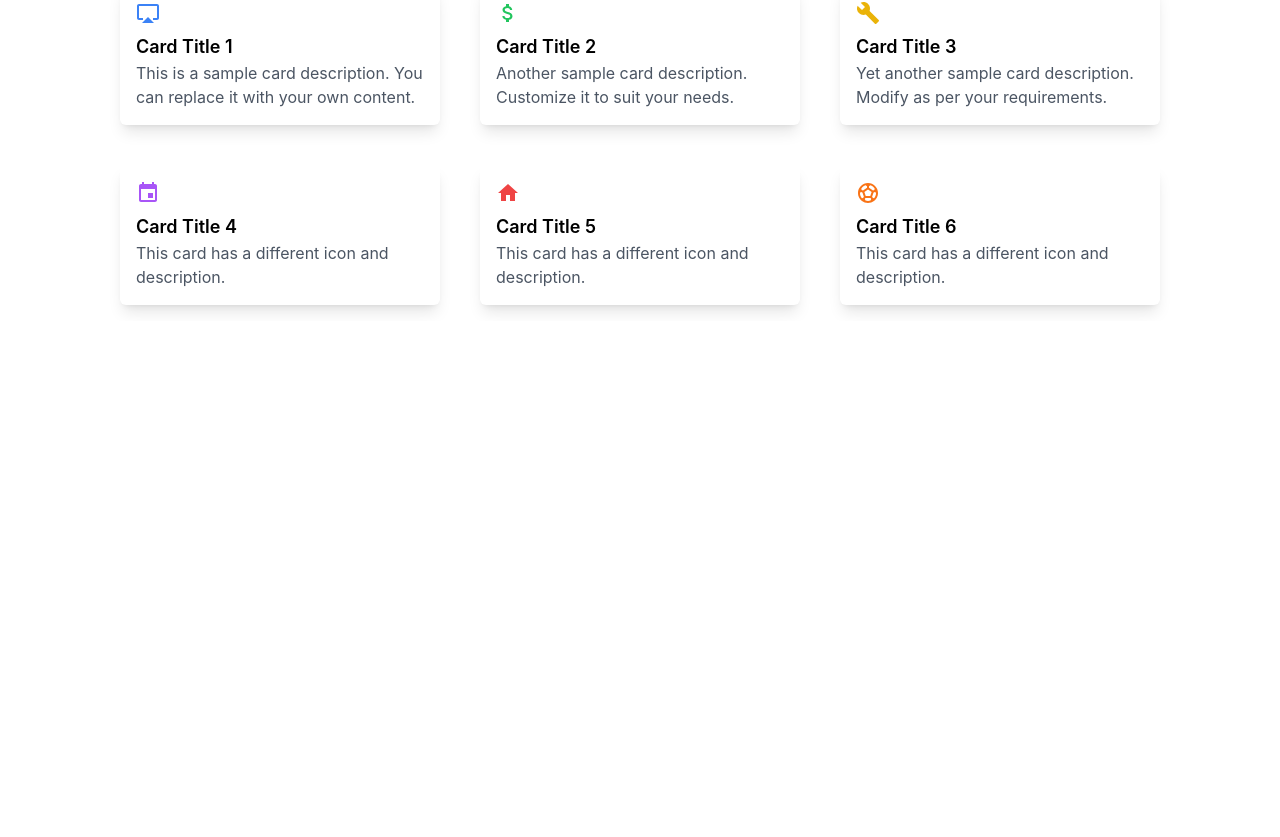
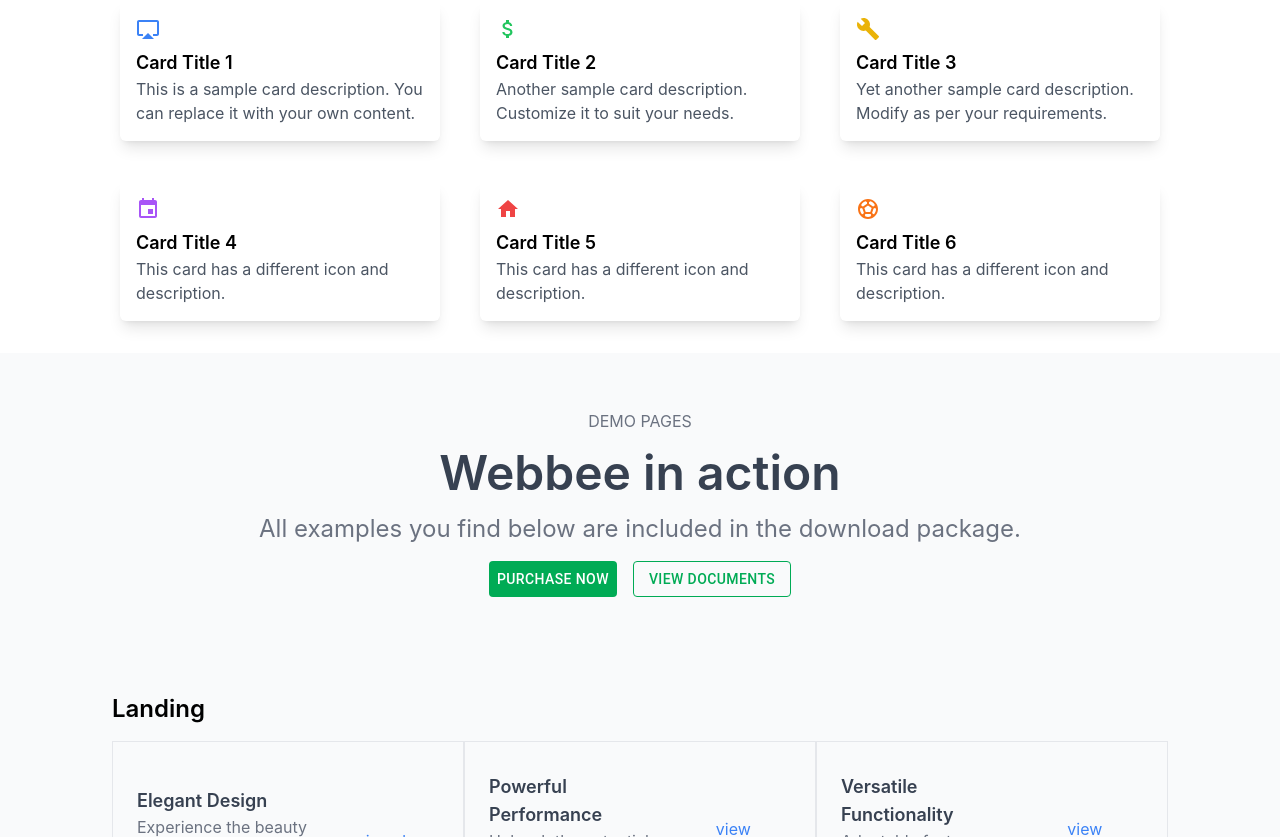
Before and after one commit to centum-world/mining-rig-portfolio, a React (Vite) app: page / in a window 1280 px wide. Shown: the part 1836-2673 px from the top of the page. Before the commit the page ends 2157 px from the top, so only its background shows below. Built offline with nearby package versions, Linux system fonts and the light colour scheme.

Commit message:
demo section reesponsive done

```diff
--- a/src/App.jsx
+++ b/src/App.jsx
@@ -1,7 +1,11 @@
-import React, { useState,useRef } from "react";
+import React, { useState, useRef } from "react";
 import { BrowserRouter as Router, Routes, Route } from "react-router-dom";
-import {animateScroll as scroll,Link as ScrollLink, Element } from "react-scroll";
-import ArrowUpwardOutlinedIcon from '@mui/icons-material/ArrowUpwardOutlined';
+import {
+  animateScroll as scroll,
+  Link as ScrollLink,
+  Element,
+} from "react-scroll";
+import ArrowUpwardOutlinedIcon from "@mui/icons-material/ArrowUpwardOutlined";
 import HomePage from "./pages/HomePage";
 import Heropage from "./pages/Heropage";
 import Header from "./common/Header";
@@ -11,13 +15,7 @@
 import Faq from "./pages/Faq";
 
 const App = () => {
-  const [isHeaderVisible, setIsHeaderVisible] = useState(true);
-  const bottomRef = useRef(null);
-
-
-  const handleScroll = () => {
-    setIsHeaderVisible(window.scrollY < 10);
-  };
+  const [isHeaderVisible] = useState(true);
 
   const scrollToTop = () => {
     scroll.scrollToTop();
@@ -25,7 +23,6 @@
 
   return (
     <Router>
-      <div className="flex flex-col min-h-screen" onScroll={handleScroll}>
       <div>
         <Header isVisible={isHeaderVisible} />
       </div>
@@ -43,14 +40,14 @@
         to="top"
         smooth={true}
         duration={500}
-          className={`fixed bottom-4 right-4 cursor-pointer ${isHeaderVisible ? "opacity-100" : "opacity-0"}`}
+        className={`fixed bottom-4 right-4 cursor-pointer ${
+          isHeaderVisible ? "opacity-100" : "opacity-0"
+        }`}
         onClick={scrollToTop}
       >
-         <ArrowUpwardOutlinedIcon/>
+        <ArrowUpwardOutlinedIcon />
       </ScrollLink>
       <Element name="top" className="d-none"></Element>
-      </div>
-
     </Router>
   );
 };
--- a/src/components/DemoSection.jsx
+++ b/src/components/DemoSection.jsx
@@ -15,14 +15,14 @@
   return (
     <div className="bg-gray-50 p-4">
       <div className="flex items-center justify-center flex-col space-y-4">
-        <div className="text-gray-500">DEMO PAGES</div>
-        <div className="text-gray-700 text-5xl font-semibold">
+        <div className="text-gray-500 pt-10 text-center">DEMO PAGES</div>
+        <div className="text-gray-700 md:text-5xl text-4xl font-semibold text-center">
           Webbee in action
         </div>
-        <div className="text-gray-500 text-2xl font-sans">
+        <div className="text-gray-500 md:text-2xl font-sans text-center">
           All examples you find below are included in the download package.
         </div>
-        <div className="flex gap-4">
+        <div className="flex md:flex-row flex-col  gap-4 md:w-auto w-full">
           <Button
             onClick={handleMenuClick}
             style={{
@@ -34,11 +34,12 @@
             Purchase now
           </Button>
           <Button
-            onClick={handleMenuClick}
+            variant="outlined"
+            onClick={() => {}}
             style={{
-              background: selectedColor,
+              borderColor: selectedColor,
               cursor: "pointer",
-              color: "white",
+              color: selectedColor,
             }}
           >
             View documents
@@ -46,10 +47,10 @@
         </div>
       </div>
       <div>
-        <Supporting />
+        <Landing />
       </div>
       <div>
-        <Landing />
+        <Supporting />
       </div>
     </div>
   );
--- a/src/components/HeroSection.jsx
+++ b/src/components/HeroSection.jsx
@@ -24,7 +24,7 @@
             Your Success, Our Priority: Join the journey to unparalleled success
             with the assurance of our unwavering commitment to your prosperity!
           </p>
-          <div className="flex md:flex-row flex-col gap-4">
+          <div className="flex md:flex-row flex-col gap-4 w-full">
             <Button
               onClick={() => {}}
               style={{
--- a/src/components/Landing.jsx
+++ b/src/components/Landing.jsx
@@ -2,7 +2,7 @@
 import { NavLink } from "react-router-dom";
 
 const Card = ({ title, description, linkText, linkTo }) => (
-  <div className="flex items-center justify-between border h-36 w-1/3 overflow-hidden">
+  <div className="flex items-center justify-between border h-36 md:w-1/3 w-full overflow-hidden">
     <div className="flex flex-col  p-6">
       <div className="text-lg font-semibold text-gray-700">{title}</div>
       <div className="text-base text-gray-500">{description}</div>
@@ -92,7 +92,7 @@
   ];
 
   return (
-    <div className="p-24">
+    <div className="md:p-24 pt-6">
       <div className="text-2xl font-semibold mb-4">Landing</div>
       <div className="flex flex-wrap">
         {cards.map((card, index) => (
--- a/src/components/Supporting.jsx
+++ b/src/components/Supporting.jsx
@@ -2,9 +2,9 @@
 import { NavLink } from "react-router-dom";
 
 const Card = ({ title, description, linkText, linkTo }) => (
-  <div className="flex items-center justify-between border h-36 w-1/3 overflow-hidden">
+  <div className="flex items-center justify-between border h-36 md:w-1/3 w-full overflow-hidden">
     <div className="flex flex-col  p-6">
-      <div className="text-lg font-semibold text-gray-700">{title}</div>
+      <div className="text-lg  font-semibold text-gray-700">{title}</div>
       <div className="text-base text-gray-500">{description}</div>
     </div>
     <div className="flex items-center justify-center p-6">
@@ -93,9 +93,9 @@
 
 
   return (
-    <div className="p-24">
+    <div className="md:p-24 pt-6">
       <div className="text-2xl font-semibold mb-4">Supporting</div>
-      <div className="flex flex-wrap">
+      <div className="flex flex-wrap md:flex-row flex-col">
         {cards.map((card, index) => (
           <Card key={index} {...card} />
         ))}
--- a/src/pages/Heropage.jsx
+++ b/src/pages/Heropage.jsx
@@ -7,11 +7,11 @@
 
 const Heropage = () => {
   return (
-    <div className="">
+    <div className="space-y-4">
       <HeroSection />
       <Features />
-      {/* <DemoSection/>
-      <GetStarted/> */}
+      <DemoSection/>
+      {/* <GetStarted/> */}
     </div>
   );
 };
```
Lines whose indentation alone changed are shown as unchanged.
